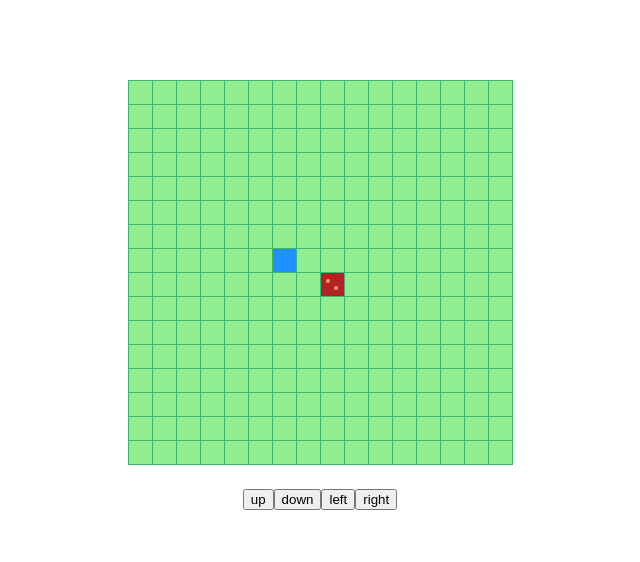
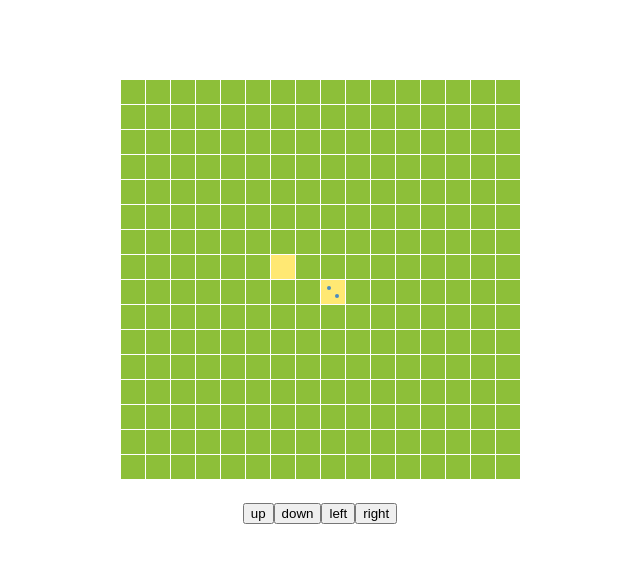
Before and after one commit to krav4enkodm/snake, a React (Create React App) app: page / in a window 1280 px wide. Both pictures are taken after a click on the button "START". Shown: the top 562 px of the page, without its empty margins (320-960 px from the left). Built offline with nearby package versions, Linux system fonts and the light colour scheme.

Commit message:
Improve styles

```diff
--- a/src/components/button/button.module.css
+++ b/src/components/button/button.module.css
@@ -3,12 +3,12 @@
 	font-size: 12px;
 	text-transform: uppercase;
 	border: none;
-	background-color: dodgerblue;
+	background-color: var(--secondary-color);
 	color: #fff;
 	border-radius: 4px;
 }
 
 .button:focus {
-	outline: 2px solid dodgerblue;
+	outline: 2px solid var(--secondary-color);
 	outline-offset: 2px;
 }
--- a/src/components/field/field.module.css
+++ b/src/components/field/field.module.css
@@ -1,14 +1,14 @@
 .field {
-	border-collapse: collapse;
-	margin: auto;
+	--field-color: #8DBF39;
+
+	display: inline-grid;
+	grid-template-columns: repeat(var(--size), minmax(24px, 1fr));
+	grid-template-rows: repeat(var(--size), minmax(24px, 1fr));
+	gap: 1px;
 }
 
 .cell {
-	width: 24px;
-	height: 24px;
-	box-sizing: border-box;
-	border: 1px solid mediumseagreen;
-	background-color: lightgreen;
+	background-color: var(--field-color);
 }
 
 .snake:before,
@@ -18,7 +18,7 @@
 	width: 4px;
 	height: 4px;
 	border-radius: 50%;
-	background-color: sandybrown;
+	background-color: var(--secondary-color);
 }
 
 .snake:before {
@@ -33,9 +33,9 @@
 
 .snake {
 	position: relative;
-	background-color: firebrick;
+	background-color: var(--primary-color);
 }
 
 .target {
-	background-color: dodgerblue;
+	background-color: var(--primary-color);
 }
--- a/src/components/field/field.tsx
+++ b/src/components/field/field.tsx
@@ -1,4 +1,4 @@
-import React from 'react';
+import React, { CSSProperties } from 'react';
 import classNames from 'classnames';
 
 import { isItemInArray } from '../../utils';
@@ -19,29 +19,24 @@ export function Field(props: FieldProps): JSX.Element {
 		target: [x, y],
 	} = props;
 
-	const rows = [];
+	return (
+		<div className={s.field} style={{ '--size': size } as CSSProperties}>
+			{ Array.from({ length: size * size }, (_: undefined, i: number) => {
+				const row = Math.floor(i / size);
+				const cell = i - row * size;
+				const isSnake = isItemInArray(snake, [cell, row]);
+				const isTarget = x === cell && y === row;;
 
-	for (let i = 0; i < size; i++) {
-		const cells = [];
-
-		for (let j = 0; j < size; j++) {
-			const isSnake = isItemInArray(snake, [j, i]);
-			const isTarget = x === j && y === i;
-			const className = classNames(
-				s.cell,
-				isSnake && s.snake,
-				isTarget && s.target
-			);
-
-			cells.push(<td key={j} className={ className } />);
-		}
-
-		rows.push(<tr key={i}>{cells}</tr>);
-	}
-
-	return (
-		<table className={s.field}>
-			<tbody>{rows}</tbody>
-		</table>
+				return (
+					<div
+						className={ classNames(
+							s.cell,
+							isSnake && s.snake,
+							isTarget && s.target
+						) }
+					/>
+				);
+			}) }
+		</div>
 	);
 }
--- a/src/index.css
+++ b/src/index.css
@@ -1,6 +1,8 @@
 :root {
 	--text-color-hex: #333333;
 	--text-color-rgb: 51, 51, 51;
+	--primary-color: #FFE873;
+	--secondary-color: #4B8BBE;
 }
 
 body {
--- a/src/pages/setup/setup.module.css
+++ b/src/pages/setup/setup.module.css
@@ -1,5 +1,5 @@
 .container {
-	margin-top: 16px;
+	margin-top: 32px;
 }
 
 .radiogroup {
@@ -12,11 +12,13 @@
 	position: fixed;
 	left: 0;
 	top: 0;
-	transform: translate(-100%, -100%);
+	width: 0;
+	height: 0;
+	margin: 0;
 }
 
 .radio:focus + .label {
-	outline: 2px solid dodgerblue;
+	outline: 2px solid var(--secondary-color);
 	outline-offset: 2px;
 }
 
@@ -44,14 +46,14 @@
 .cell {
 	width: 48px;
 	height: 48px;
-	background-color: dodgerblue;
+	background-color: var(--secondary-color);
 	border-radius: 4px;
 }
 
 .cell_selected {
-	background-color: firebrick;
+	background-color: var(--primary-color);
 }
 
 .submit {
-	margin-top: 16px;
+	margin-top: 32px;
 }
```
